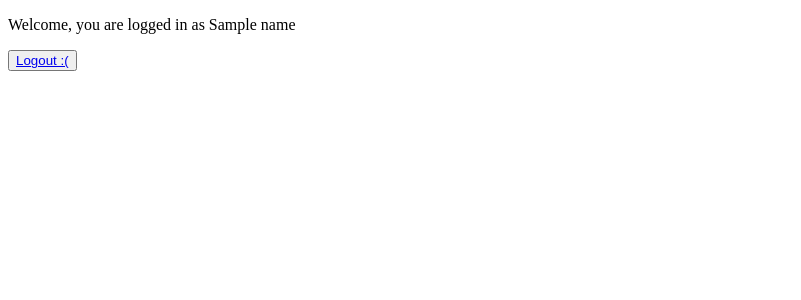
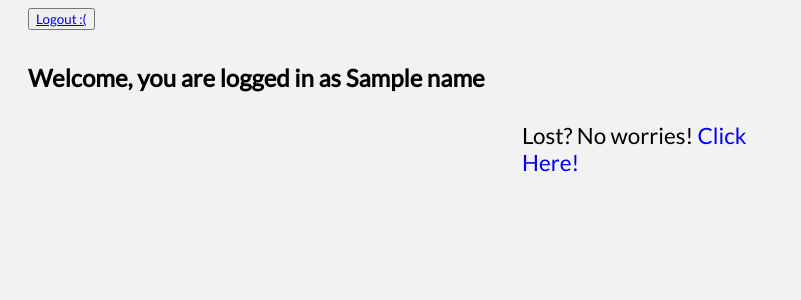
Before and after one commit to nipun0307/Project_Team_Allocator, a Django app: template my_project_site/project_allocation/templates/project_allocation/index_login.html in a window 1280 px wide. Shown: the top 300 px of the page, without its empty margins (0-801 px from the left). Run offline with Django 3.2, Linux system fonts and the light colour scheme; a user stored in the database is signed in; tables that the repository leaves empty hold one stand-in row (values such as "Sample post"); the template is opened without the code that fills it: most values are stand-ins (such as "Sample title", 1, 10 or a date in 2020); some libraries are stand-ins or nearby versions.

Commit message:
managing flow between pages -- HTML

```diff
--- a/my_project_site/project_allocation/models.py
+++ b/my_project_site/project_allocation/models.py
@@ -22,7 +22,7 @@ class Student(models.Model):
     student_name = models.CharField(max_length=40)
 
     def __str__(self):
-        return str(self.student_roll_num)
+        return str(self.student_roll_num) + " -> " + str(self.student_name)
 
 
 # Class - 3
--- a/my_project_site/project_allocation/templates/project_allocation/index_login.html
+++ b/my_project_site/project_allocation/templates/project_allocation/index_login.html
@@ -5,14 +5,35 @@
     <meta http-equiv="X-UA-Compatible" content="IE=edge">
     <meta name="viewport" content="width=device-width, initial-scale=1.0">
     <title>Log In</title>
+    <style>
+        @import url('https://fonts.googleapis.com/css2?family=Lato&display=swap');
+        * {
+            font-family: 'Lato';
+        }
+        body {
+            background-color: #f2f2f2;
+            padding-left: 20px;
+        }
+        h2 {
+            padding-bottom: 10px;
+        }
+        .head{
+            font-size: 1.4em;
+        }
+        .footer{
+            margin-top: 3vw;
+            font-size: 1.2em;
+        }
+    </style>
 </head>
 <body>
     {% load socialaccount %}
     {% if user.is_authenticated %}
-        <p> Welcome, you are logged in as {{name}}</p>
-        <button><a href="{% url 'project_allocation:my_logout' %}">Logout :(</a></button>
+    <button style="margin-bottom: 1vw;"><a href="{% url 'project_allocation:my_logout' %}">Logout :(</a></button>
+        <div style="margin-bottom: 1vw;"> <h2>Welcome, you are logged in as <b>{{name}}</b></h2></div>
+        <div class= "head" style="margin-left: auto ; margin-right: auto; border: black; width: 20vw;"> Lost? No worries! <a href = "{% url 'project_allocation:choose' %}" style="text-decoration: none;">Click Here!</a> </div>
     {%else %}
-        <a href = "{% provider_login_url 'google' %}?next={% url 'project_allocation:choose' %}">Login With Google!</a>
+        <div><a href = "{% provider_login_url 'google' %}?next={% url 'project_allocation:choose' %}">Login With Google!</a></div>
     {%endif%}
 </body>
 </html>
--- a/my_project_site/project_allocation/templates/project_allocation/student_fe.html
+++ b/my_project_site/project_allocation/templates/project_allocation/student_fe.html
@@ -67,6 +67,7 @@
         </form>
     </fieldset>
 
+    <button style=" margin-top: 1vw; margin-bottom: 2vw; font-size: 1.2em;"><a target="_self" href="{% url 'project_allocation:student_index' %} " style="text-decoration: none;">Home <<<< </a></button>
     <button style="float:right ; margin-right: 4vw; margin-top: 2vw; margin-bottom: 2vw; font-size: 1.2em;"> <a href="{% url 'project_allocation:student_course' course.id %}" style="text-decoration: none;"><b>Done!</b></a></button>
 </body>
 </html>
```
Also changed, not shown: my_project_site/project_allocation/forms.py (+4 -4 lines), my_project_site/project_allocation/templates/project_allocation/student_course.html (+6 -4 lines), my_project_site/project_allocation/views.py (+61 -38 lines), my_project_site/db.sqlite3.
